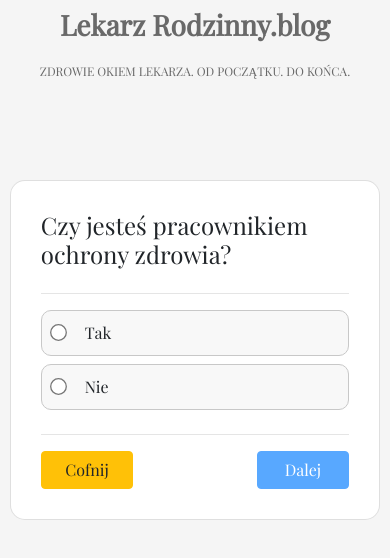
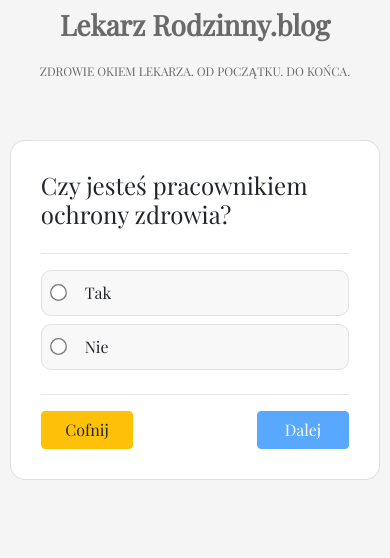
Before and after one commit to dominikazb/szczepienia, an Angular app: page /question3 in a window 390 px wide. Shown: the top 558 px of the page. Built offline with nearby package versions, Linux system fonts and the light colour scheme.

Commit message:
Task 15 - Adding template for accordion

```diff
--- a/angular.json
+++ b/angular.json
@@ -31,7 +31,11 @@
               "src/styles.css",
               "node_modules/bootstrap/dist/css/bootstrap.min.css"
             ],
-            "scripts": []
+            "scripts": [
+              "./node_modules/jquery/dist/jquery.min.js",
+              "./node_modules/popper.js/dist/umd/popper.min.js",
+              "./node_modules/bootstrap/dist/js/bootstrap.min.js"
+            ]
           },
           "configurations": {
             "production": {
--- a/package.json
+++ b/package.json
@@ -19,7 +19,9 @@
     "@angular/platform-browser": "~11.0.3",
     "@angular/platform-browser-dynamic": "~11.0.3",
     "@angular/router": "~11.0.3",
-    "bootstrap": "^4.6.0",
+    "bootstrap": "^4.3.1",
+    "jquery": "^3.6.0",
+    "popper.js": "^1.16.1",
     "rxjs": "~6.6.0",
     "tslib": "^2.0.0",
     "zone.js": "~0.10.2"
--- a/src/app/components/results/results.component.html
+++ b/src/app/components/results/results.component.html
@@ -2,12 +2,18 @@
   <div class="main_card__container__wide_80">
     <form>
       <div class="card question__card">
-        <h4 class="applyGoogleFont">Wyniki</h4>
+        <h4 class="applyGoogleFont">Twoje wyniki</h4>
 
         <hr>
 
         <div class="card-body">
-            <p>Results content</p>
+
+      <!-- ----------------------------------------------- -->
+
+          lala
+      <!-- ----------------------------------------------- -->
+
+
         </div>
 
       </div>
--- a/src/app/components/results/results.component.ts
+++ b/src/app/components/results/results.component.ts
@@ -8,6 +8,9 @@ import {Component, OnInit} from '@angular/core';
 })
 export class ResultsComponent implements OnInit {
 
+  public firstIsCollapsed = true;
+  public secondIsCollapsed = true;
+
   constructor() { }
 
   ngOnInit(): void {
--- a/src/styles.css
+++ b/src/styles.css
@@ -16,7 +16,7 @@ body, html {
 @media (max-width: 779px) {
   .main_card__container__wide_40 {
     width: 95%;
-    margin-top: 180px;
+    margin-top: 140px;
     margin-bottom: 30px;
   }
   .main_card__container__wide_50 {
@@ -167,7 +167,15 @@ input[type='checkbox'] {
 .custom-answer-box {
   background-color: #F8F8F8;
   padding: 10px;
-  border: 1px #C8C8C8 solid;
+  border: 1px #E0E0E0 solid;
+  border-radius: 10px;
+  width: 100%;
+}
+
+.custom-answer-box:hover {
+  background-color: #F0F0F0;
+  padding: 10px;
+  border: 1px #E0E0E0 solid;
   border-radius: 10px;
   width: 100%;
 }
```
Also changed, not shown: 1 other file (tests, documents, lock files or other folders).
